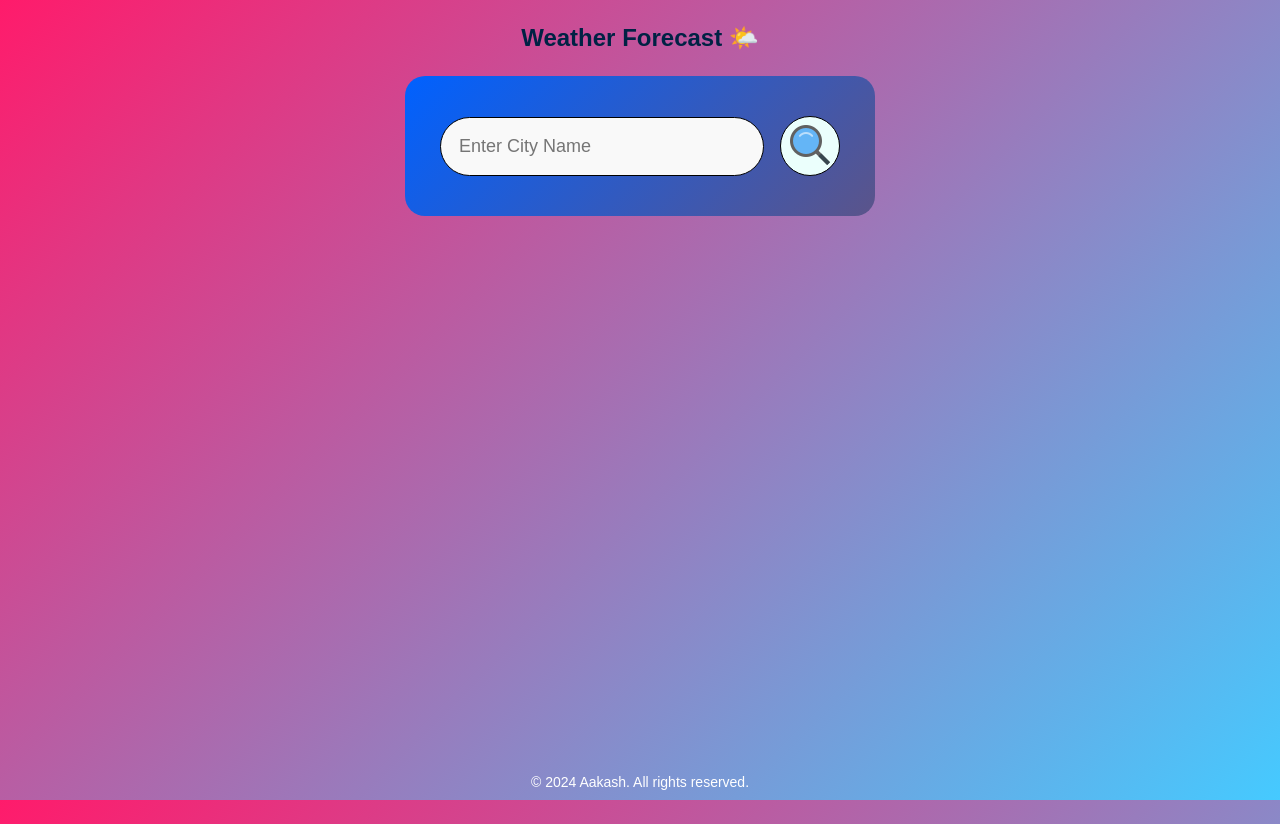
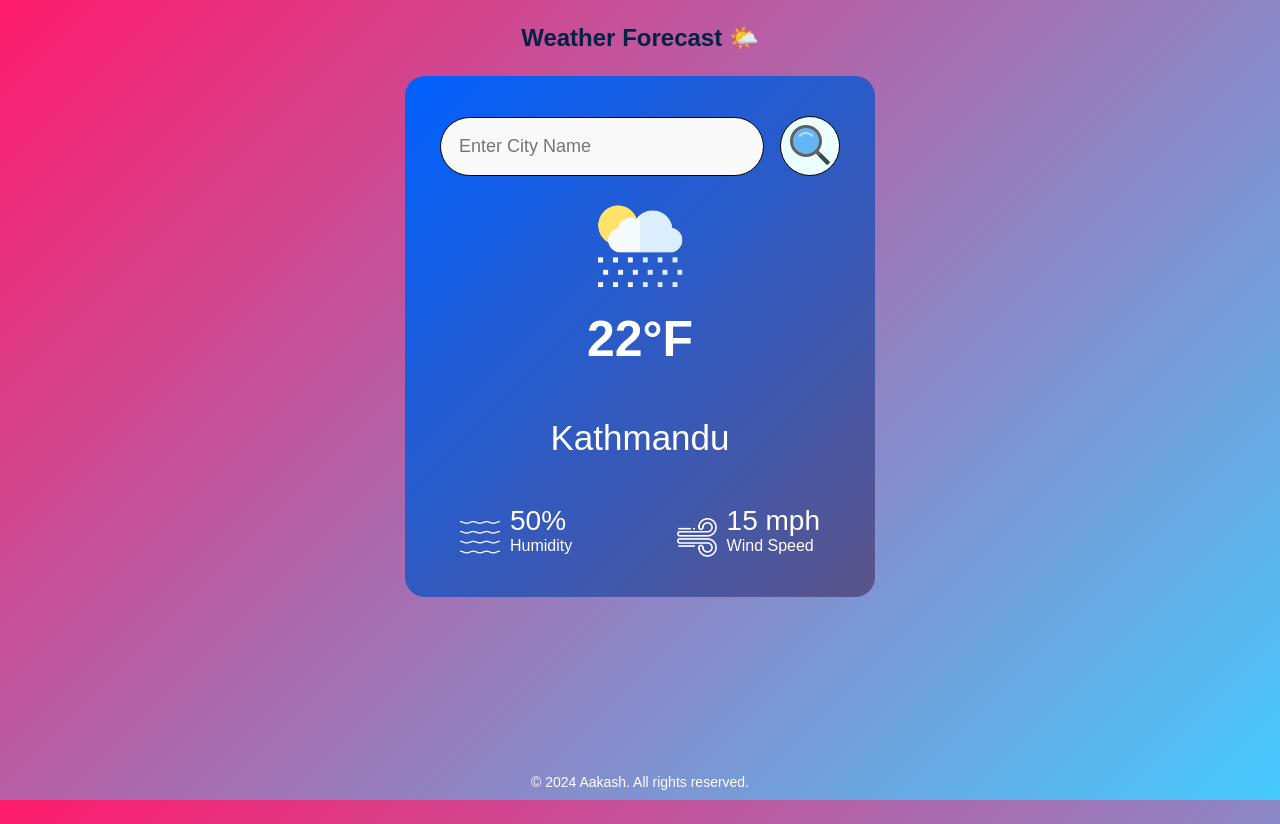
Before and after one commit to aakash2060/WeatherAppJS, a website: page public/index.html in a window 1280 px wide. Drawn offline with Linux system fonts and the light colour scheme; no server answers.

Commit message:
style changes with card

```diff
--- a/public/index.html
+++ b/public/index.html
@@ -40,9 +40,7 @@
         </div>
       </div>
     </div>
-    <footer>
-      <p>&copy; 2024 Aakash. All rights reserved.</p>
-    </footer>
+
     <script>
       let apiKey, apiUrl;
 
@@ -119,5 +117,8 @@
         checkWeather(searchBox.value);
       });
     </script>
+        <footer>
+          <p>&copy; 2024 Aakash. All rights reserved.</p>
+        </footer>
   </body>
 </html>
--- a/public/style.css
+++ b/public/style.css
@@ -24,7 +24,7 @@ h1{
 }
 
 .card{
-    width: 70%;
+    width: 50%;
     margin: 0px auto;
     max-width: 470px;
     padding: 40px 35px;
@@ -60,17 +60,20 @@ h1{
     cursor: pointer;
 }
 .weather img{
-    width: 50%;
+    width: 30%;
+    margin-top: 10px;
 }
 
 .weather h1{
-    font-size: 80px;
-    margin-top: 20px;
+    font-size: 50px;
+    margin-top: 0px;
     color: white;
+
 }
 .weather h2{
-    font-size: 45px;
-    font-weight: 300;
+    font-size: 35px;
+    font-weight: 200;
+    margin-top: 0px;
 }
 
 .details{
@@ -95,7 +98,7 @@ h1{
     margin-top: -6px;
 }
 .weather{
-    display:none;
+    /* display:none; */
 }
 
 .error{
```
